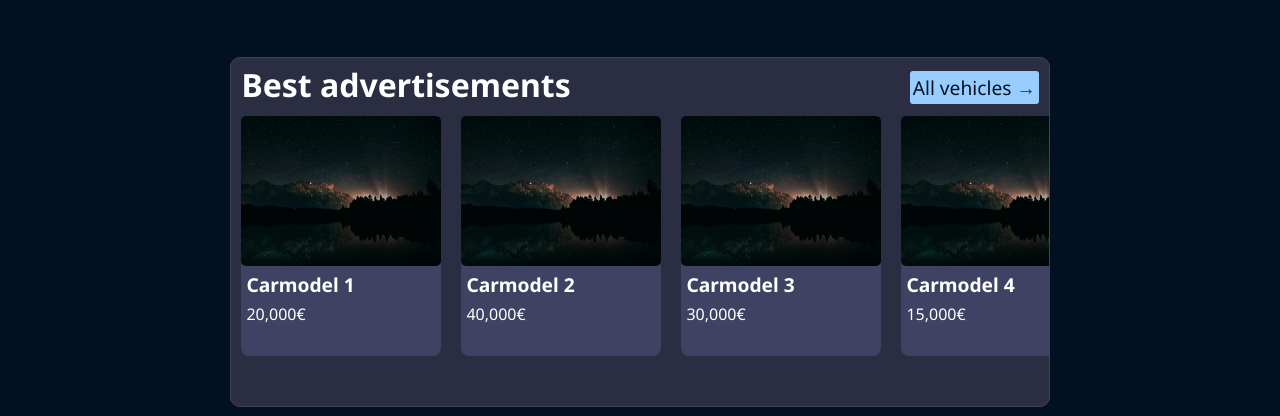
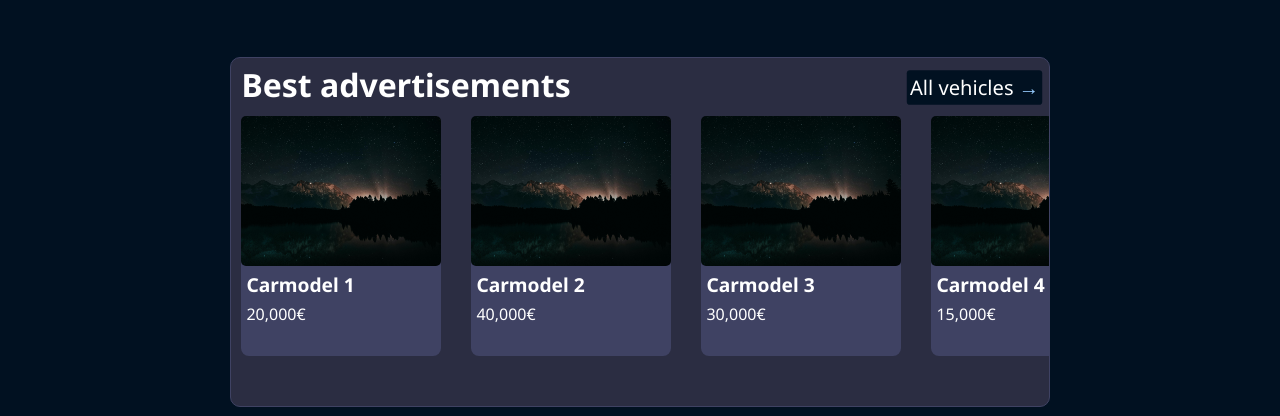
Before and after one commit to David-Sivec/WebAppsProjects, a React (Vite) app in the folder Autobazár/Frontend/: page / in a window 1280 px wide. In both pictures the pointer is over the link "All vehicles". Shown: the part 725-1141 px from the top of the page. Built offline with nearby package versions, Linux system fonts and the light colour scheme.

Commit message:
filtration system

```diff
--- a/Autobazár/Frontend/src/Components/BestAdvertisements.css
+++ b/Autobazár/Frontend/src/Components/BestAdvertisements.css
@@ -43,11 +43,22 @@
   background-color: var(--light-blue);
   padding: 3px;
   border-radius: 3px;
+  transition: all 0.3s;
 }
 
 .more-link::after {
   content: ' →';
   color: var(--dark-bluee);
+}
+
+.more-link:hover {
+  background-color: var(--very-dark-blue);
+  color: var(--white);
+  scale: 1.05;
+}
+
+.more-link:hover::after {
+  color: var(--light-blue);
 }
 
 .best-advertisements-header {
@@ -68,7 +79,7 @@
   overflow-y: auto;
   scroll-snap-type: x mandatory;
   scrollbar-color: var(--border) var(--dark-bluee);
-  gap: 20px;
+  gap: 30px;
   padding: 10px;
   margin-left: 10px;
 }
```
